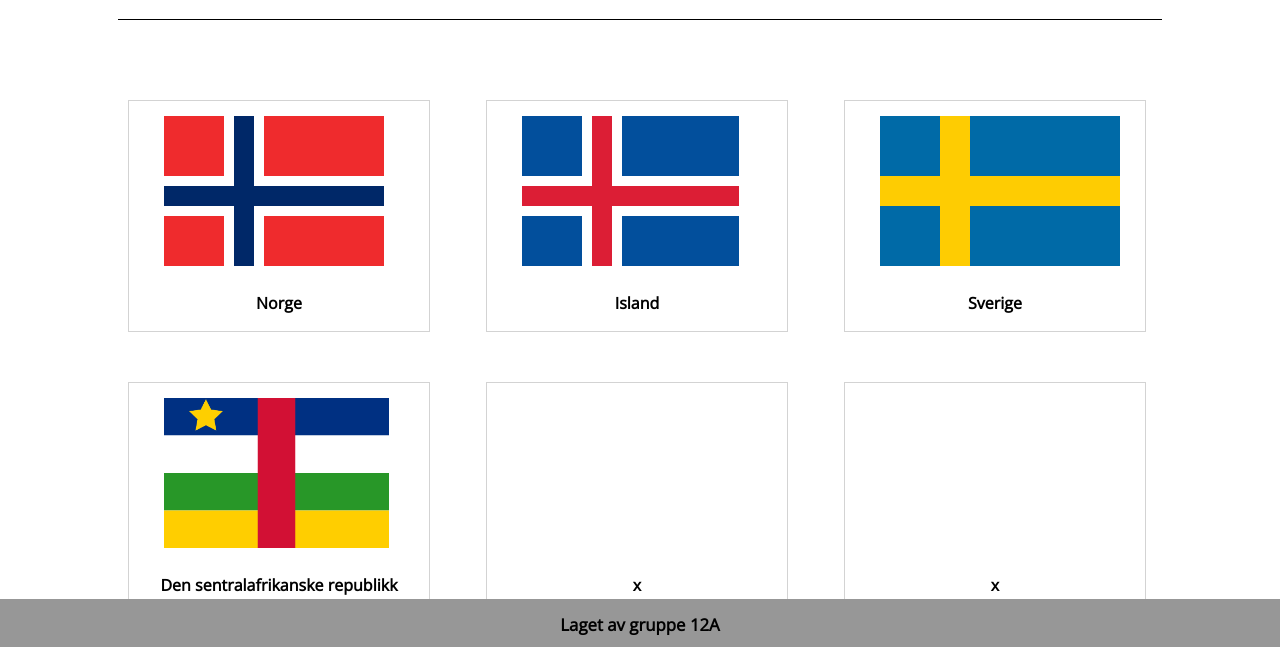
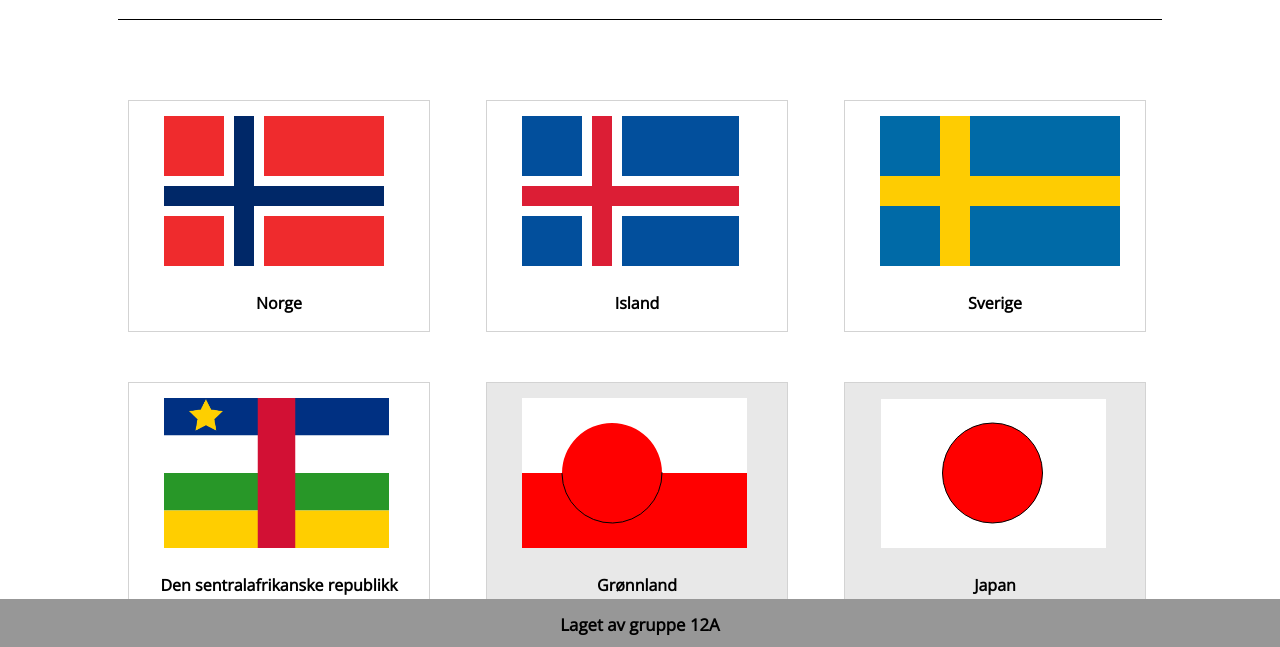
Before and after one commit to Bettmo/GRUPPE-REPOSITORY, a plain HTML site: page Flagoppave mappe/Flag.html in a window 1280 px wide. Shown: the part 121-768 px from the top of the page. Drawn offline with nearby package versions, Linux system fonts and the light colour scheme.

Commit message:
EndringJapanGronnland

```diff
--- a/Flagoppave mappe/Flag.html
+++ b/Flagoppave mappe/Flag.html
@@ -33,6 +33,14 @@
             <canvas id="CAR"></canvas>
             <h4>Den sentralafrikanske republikk</h4>
         </div>
+        <div class="celle graaBak">
+            <canvas id="gronnland"></canvas>
+            <h4>Grønnland</h4>
+        </div>
+        <div class="celle graaBak">
+            <canvas id="japan"></canvas>
+            <h4>Japan</h4>
+        </div>
         <div class="celle">
             <canvas></canvas>
             <h4>x</h4>
@@ -40,12 +48,6 @@
         <div class="celle">
             <canvas></canvas>
             <h4>x</h4>
-        </div>
-        <div class="celle">
-            <canvas id="gronnland"></canvas>
-        </div>
-        <div class="celle">
-            <canvas id="japan"></canvas>
         </div>
     </div>
 
--- a/Flagoppave mappe/flagoppgave.js
+++ b/Flagoppave mappe/flagoppgave.js
@@ -71,14 +71,16 @@ let gronnland = document.querySelector('#gronnland');
 let c5 = gronnland.getContext('2d');
 
 c5.fillStyle = 'red';
-c5.fillRect(0,75,300,150);
+c5.fillRect(0,75,225,150);
+c5.fillStyle = 'white';
+c5.fillRect(0,0,225,75);
 c5.beginPath();
-c5.arc(105,75,50, 40.84, 2 * Math.PI);
+c5.arc(90,75,50, 40.84, 2 * Math.PI);
 c5.closePath();
 c5.fillStyle = 'red';
 c5.fill();
 c5.beginPath();
-c5.arc(105,75,50,50.25, 1* Math.PI);
+c5.arc(90,75,50,50.25, 1* Math.PI);
 c5.fill();
 c5.fillstyle = 'white';
 c5.stroke();
@@ -88,9 +90,9 @@ let japan = document.querySelector('#japan');
 let c6 = japan.getContext('2d');
 
 c6.fillStyle = 'white';
-c6.fillRect(1,1,299,149);
+c6.fillRect(1,1,225,150);
 c6.beginPath();
-c6.arc(150,75,50, 0, 2 * Math.PI);
+c6.arc(112.5,75,50, 0, 2 * Math.PI);
 c6.closePath();
 c6.fillStyle = 'red';
 c6.fill();
--- a/Flagoppave mappe/style.css
+++ b/Flagoppave mappe/style.css
@@ -35,6 +35,9 @@ header{
 .celle:hover{
     box-shadow: 0 0 10px #979797;
 }
+.graaBak{
+    background-color: #e8e8e8;
+}
 footer{
     height: 80px;
     width: 100%;
```
